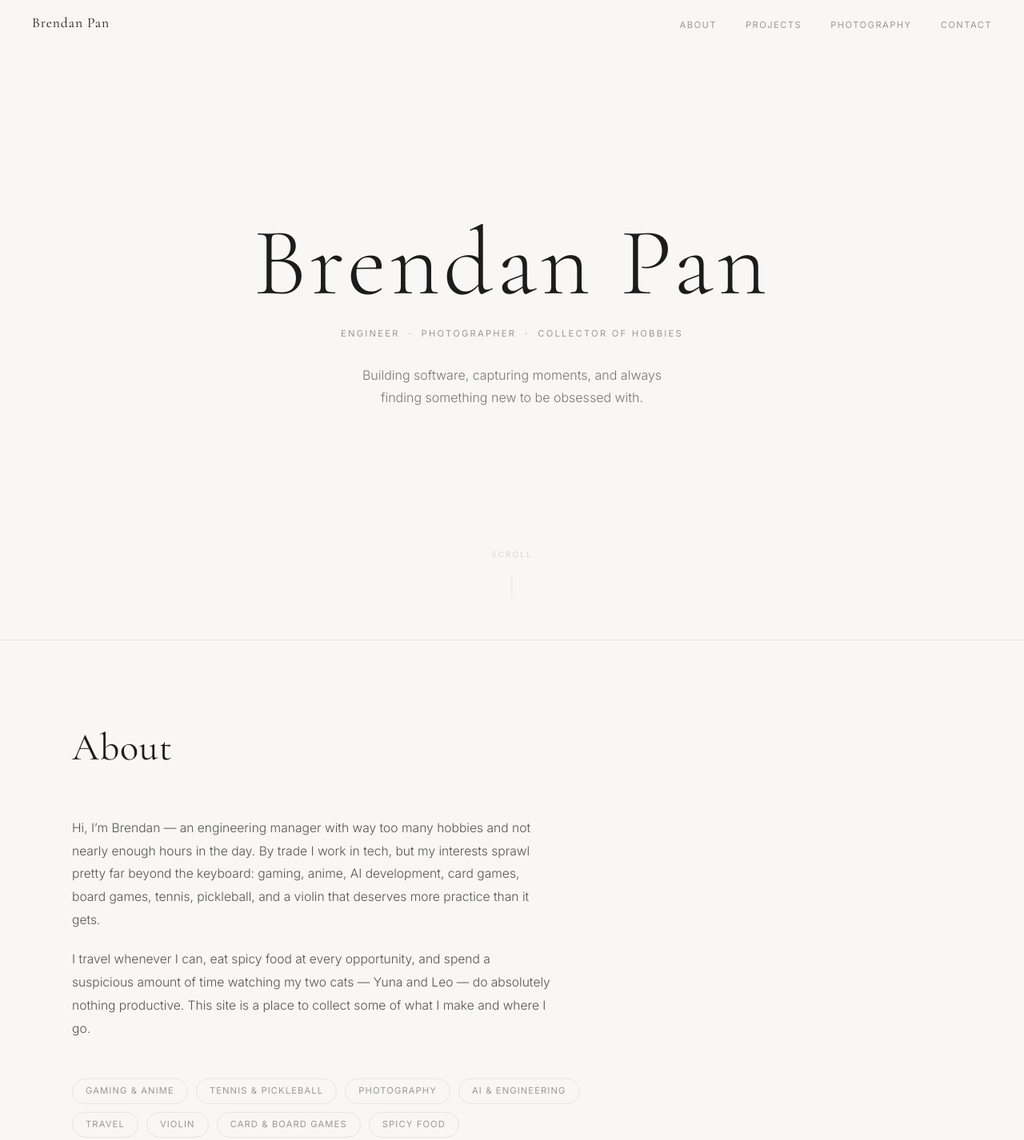
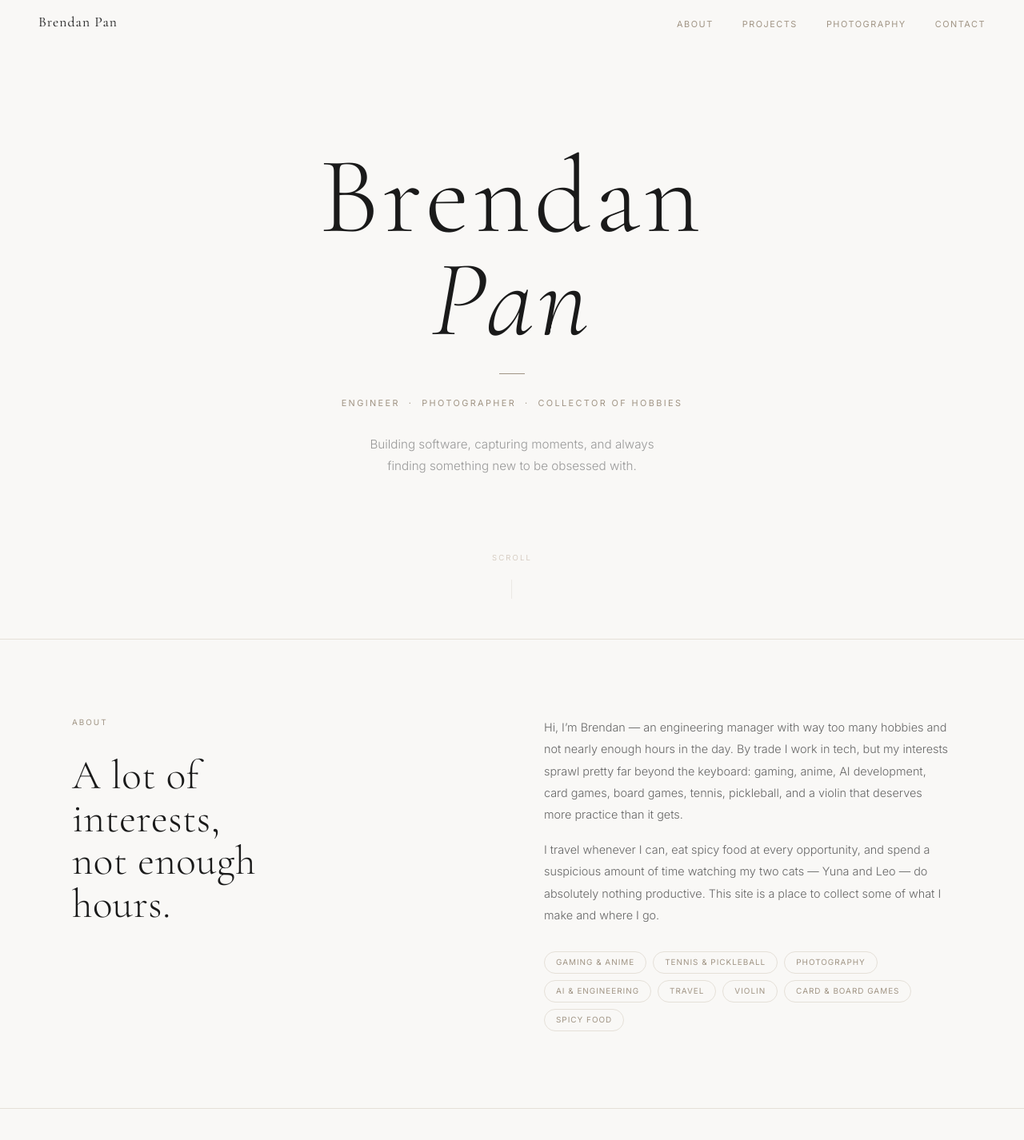
Before and after one commit to panbrendan/panbrendan.github.io, a plain HTML site: page index.html in a window 1280 px wide. Shown: the top 1426 px of the page at 80% size. Drawn offline with nearby package versions, Linux system fonts and the light colour scheme.

Commit message:
Apply Design A: warm minimal palette and two-column about layout
- Hero: italic 'Pan', horizontal rule divider, warm muted tones
- About: two-column grid with large statement h2 on left, text + chips on right
- Palette: warmer bg/border/muted colors throughout (#f9f8f6, #e5e0d8, #a09484)

Co-Authored-By: Claude Sonnet 4.6 <noreply@anthropic.com>

```diff
--- a/css/style.css
+++ b/css/style.css
@@ -5,15 +5,15 @@
 }
 
 :root {
-  --bg: #f8f7f5;
-  --text: #1c1c1c;
-  --text-muted: #999;
-  --text-light: #ccc;
-  --border: #e8e6e1;
+  --bg: #f9f8f6;
+  --text: #1a1a1a;
+  --text-muted: #a09484;
+  --text-light: #ccc0b4;
+  --border: #e5e0d8;
   --card-bg: #fff;
   --gap: 10px;
-  --radius: 4px;
-  --nav-h: 60px;
+  --radius: 2px;
+  --nav-h: 58px;
   --pad: 96px;
   --inner: 1100px;
 }
@@ -37,14 +37,14 @@ body {
   display: flex;
   align-items: center;
   justify-content: space-between;
-  padding: 0 40px;
+  padding: 0 48px;
   z-index: 100;
-  transition: background 0.3s, border-color 0.3s, backdrop-filter 0.3s;
+  transition: background 0.3s, border-color 0.3s;
   border-bottom: 1px solid transparent;
 }
 
 #nav.scrolled {
-  background: rgba(248, 247, 245, 0.9);
+  background: rgba(249, 248, 246, 0.92);
   backdrop-filter: blur(14px);
   -webkit-backdrop-filter: blur(14px);
   border-color: var(--border);
@@ -54,7 +54,7 @@ body {
   font-family: 'Cormorant Garamond', Georgia, serif;
   font-weight: 400;
   font-size: 1.1rem;
-  letter-spacing: 0.05em;
+  letter-spacing: 0.06em;
   color: var(--text);
   text-decoration: none;
   flex-shrink: 0;
@@ -67,9 +67,9 @@ body {
 }
 
 .nav-links a {
-  font-size: 0.7rem;
+  font-size: 0.68rem;
   font-weight: 400;
-  letter-spacing: 0.13em;
+  letter-spacing: 0.14em;
   text-transform: uppercase;
   color: var(--text-muted);
   text-decoration: none;
@@ -128,47 +128,60 @@ body {
   text-align: center;
   padding: var(--nav-h) 24px 80px;
   position: relative;
+  border-bottom: 1px solid var(--border);
 }
 
-.hero-content { max-width: 720px; }
+.hero-content { max-width: 700px; }
 
 .section-hero h1 {
   font-family: 'Cormorant Garamond', Georgia, serif;
   font-weight: 300;
-  font-size: clamp(3.5rem, 10vw, 7.5rem);
+  font-size: clamp(4rem, 11vw, 8.5rem);
   letter-spacing: 0.04em;
-  line-height: 1;
-  margin-bottom: 20px;
+  line-height: 0.95;
+  margin-bottom: 28px;
+}
+
+.section-hero h1 em {
+  font-style: italic;
+  font-weight: 300;
+}
+
+.hero-rule {
+  width: 32px;
+  height: 1px;
+  background: var(--text-muted);
+  margin: 0 auto 28px;
 }
 
 .hero-sub {
-  font-size: 0.7rem;
+  font-size: 0.68rem;
   font-weight: 400;
-  letter-spacing: 0.2em;
+  letter-spacing: 0.22em;
   text-transform: uppercase;
   color: var(--text-muted);
   margin-bottom: 28px;
 }
 
 .hero-desc {
-  font-size: 1rem;
+  font-size: 0.95rem;
   font-weight: 300;
-  color: #777;
-  max-width: 400px;
+  color: #999;
+  max-width: 380px;
   margin: 0 auto;
-  line-height: 1.75;
+  line-height: 1.8;
 }
 
 .hero-scroll {
   position: absolute;
-  bottom: 44px;
+  bottom: 40px;
   left: 50%;
   transform: translateX(-50%);
   display: inline-flex;
   flex-direction: column;
   align-items: center;
   gap: 10px;
-  font-size: 0.62rem;
+  font-size: 0.6rem;
   letter-spacing: 0.22em;
   text-transform: uppercase;
   color: var(--text-light);
@@ -188,15 +201,15 @@ body {
 }
 
 @keyframes scrollPulse {
-  0%, 100% { opacity: 0.3; transform: scaleY(0.6); }
-  50%       { opacity: 1;   transform: scaleY(1); }
+  0%, 100% { opacity: 0.25; transform: scaleY(0.5); }
+  50%       { opacity: 0.7;  transform: scaleY(1); }
 }
 
 /* ── Section base ────────────────────────────────────── */
 
 .section {
-  padding: var(--pad) 24px;
-  border-top: 1px solid var(--border);
+  padding: var(--pad) 48px;
+  border-bottom: 1px solid var(--border);
 }
 
 .section-inner {
@@ -204,51 +217,69 @@ body {
   margin: 0 auto;
 }
 
+.section-label {
+  font-size: 0.62rem;
+  font-weight: 400;
+  letter-spacing: 0.2em;
+  text-transform: uppercase;
+  color: var(--text-muted);
+  margin-bottom: 32px;
+}
+
 .section-title {
   font-family: 'Cormorant Garamond', Georgia, serif;
   font-weight: 400;
-  font-size: clamp(2rem, 4vw, 3rem);
+  font-size: clamp(1.8rem, 3.5vw, 2.6rem);
   letter-spacing: 0.02em;
-  margin-bottom: 48px;
+  margin-bottom: 40px;
 }
 
 /* ── About ───────────────────────────────────────────── */
 
-.about-body {
-  max-width: 600px;
-  display: flex;
-  flex-direction: column;
-  gap: 20px;
-  margin-bottom: 48px;
+.about-grid {
+  display: grid;
+  grid-template-columns: 1fr 1fr;
+  gap: 80px;
+  align-items: start;
 }
 
-.about-body p {
-  font-size: 0.975rem;
-  line-height: 1.85;
-  color: #555;
+.about-left h2 {
+  font-family: 'Cormorant Garamond', Georgia, serif;
+  font-weight: 300;
+  font-size: clamp(2.2rem, 4vw, 3.2rem);
+  line-height: 1.05;
+  letter-spacing: 0.01em;
+  color: var(--text);
 }
 
-.interest-list {
+.about-right p {
+  font-size: 0.9rem;
+  line-height: 1.9;
+  color: #666;
+  margin-bottom: 16px;
+}
+
+.chips {
   display: flex;
   flex-wrap: wrap;
-  gap: 10px;
+  gap: 8px;
   list-style: none;
-  max-width: 640px;
+  padding-top: 16px;
 }
 
-.interest-list li {
-  font-size: 0.7rem;
+.chips li {
+  font-size: 0.62rem;
   font-weight: 400;
   letter-spacing: 0.1em;
   text-transform: uppercase;
   color: var(--text-muted);
   border: 1px solid var(--border);
   border-radius: 100px;
-  padding: 6px 16px;
+  padding: 5px 14px;
   transition: border-color 0.2s, color 0.2s;
 }
 
-.interest-list li:hover {
+.chips li:hover {
   border-color: var(--text-muted);
   color: var(--text);
 }
@@ -273,22 +304,21 @@ body {
 }
 
 .project-card:hover {
-  box-shadow: 0 10px 40px rgba(0, 0, 0, 0.07);
-  transform: translateY(-3px);
+  box-shadow: 0 8px 32px rgba(0, 0, 0, 0.06);
+  transform: translateY(-2px);
 }
 
 .project-name {
   font-family: 'Cormorant Garamond', Georgia, serif;
   font-weight: 500;
   font-size: 1.3rem;
-  color: var(--text);
   letter-spacing: 0.01em;
 }
 
 .project-desc {
   font-size: 0.875rem;
   line-height: 1.75;
-  color: #666;
+  color: #777;
   flex: 1;
 }
 
@@ -299,7 +329,7 @@ body {
 }
 
 .project-tag {
-  font-size: 0.62rem;
+  font-size: 0.6rem;
   font-weight: 400;
   letter-spacing: 0.09em;
   text-transform: uppercase;
@@ -315,7 +345,7 @@ body {
 }
 
 .project-link {
-  font-size: 0.7rem;
+  font-size: 0.68rem;
   font-weight: 400;
   letter-spacing: 0.1em;
   text-transform: uppercase;
@@ -347,7 +377,7 @@ body {
   border: 1px solid var(--border);
   color: var(--text-muted);
   font-family: 'Inter', sans-serif;
-  font-size: 0.7rem;
+  font-size: 0.68rem;
   font-weight: 400;
   letter-spacing: 0.12em;
   text-transform: uppercase;
@@ -357,7 +387,7 @@ body {
   transition: background 0.18s, border-color 0.18s, color 0.18s;
 }
 
-.filter-btn:hover { border-color: var(--text); color: var(--text); }
+.filter-btn:hover { border-color: var(--text-muted); color: var(--text); }
 
 .filter-btn.active {
   background: var(--text);
@@ -385,8 +415,7 @@ body {
 }
 
 .album-count {
-  font-size: 0.7rem;
-  font-weight: 400;
+  font-size: 0.68rem;
   color: var(--text-muted);
   letter-spacing: 0.08em;
   text-transform: uppercase;
@@ -400,7 +429,7 @@ body {
 .photo-item {
   break-inside: avoid;
   margin-bottom: var(--gap);
-  border-radius: 3px;
+  border-radius: var(--radius);
   overflow: hidden;
   cursor: pointer;
   background: var(--border);
@@ -415,7 +444,7 @@ body {
 }
 
 .photo-item img.loaded { opacity: 1; }
-.photo-item:hover img { transform: scale(1.04); }
+.photo-item:hover img { transform: scale(1.03); }
 
 /* ── Contact ─────────────────────────────────────────── */
 
@@ -446,9 +475,9 @@ body {
 .contact-link:hover { padding-left: 10px; }
 
 .contact-label {
-  font-size: 0.68rem;
+  font-size: 0.65rem;
   font-weight: 400;
-  letter-spacing: 0.14em;
+  letter-spacing: 0.16em;
   text-transform: uppercase;
   color: var(--text-muted);
   width: 90px;
@@ -456,7 +485,7 @@ body {
 }
 
 .contact-value {
-  font-size: 0.925rem;
+  font-size: 0.9rem;
   font-weight: 300;
 }
 
@@ -465,7 +494,7 @@ body {
 .lightbox {
   position: fixed;
   inset: 0;
-  background: rgba(10, 10, 10, 0.96);
+  background: rgba(10, 8, 6, 0.96);
   z-index: 200;
   display: flex;
   align-items: center;
@@ -493,7 +522,7 @@ body {
   max-width: 90vw;
   max-height: 86vh;
   object-fit: contain;
-  border-radius: 2px;
+  border-radius: 1px;
   transition: opacity 0.18s;
 }
 
@@ -501,9 +530,9 @@ body {
 
 #lb-caption {
   margin-top: 14px;
-  font-size: 0.7rem;
-  color: rgba(255, 255, 255, 0.35);
-  letter-spacing: 0.14em;
+  font-size: 0.68rem;
+  color: rgba(255, 255, 255, 0.3);
+  letter-spacing: 0.16em;
   text-transform: uppercase;
 }
 
@@ -511,7 +540,7 @@ body {
   position: fixed;
   background: none;
   border: none;
-  color: rgba(255, 255, 255, 0.45);
+  color: rgba(255, 255, 255, 0.4);
   cursor: pointer;
   transition: color 0.18s;
   line-height: 1;
@@ -520,7 +549,7 @@ body {
   font-family: inherit;
 }
 
-.lb-close:hover, .lb-prev:hover, .lb-next:hover { color: #fff; }
+.lb-close:hover, .lb-prev:hover, .lb-next:hover { color: rgba(255, 255, 255, 0.9); }
 
 .lb-close { top: 20px; right: 24px; font-size: 2rem; font-weight: 200; }
 .lb-prev  { left: 20px;  top: 50%; transform: translateY(-50%); font-size: 1.75rem; }
@@ -531,10 +560,9 @@ body {
 footer {
   text-align: center;
   padding: 28px 24px;
-  border-top: 1px solid var(--border);
-  font-size: 0.7rem;
+  font-size: 0.68rem;
   color: var(--text-muted);
-  letter-spacing: 0.06em;
+  letter-spacing: 0.08em;
 }
 
 /* ── Responsive ──────────────────────────────────────── */
@@ -567,6 +595,13 @@ footer {
     pointer-events: all;
   }
 
+  .about-grid {
+    grid-template-columns: 1fr;
+    gap: 40px;
+  }
+
+  .section { padding: var(--pad) 24px; }
+
   .photo-grid { columns: 2 160px; }
 }
 
--- a/index.html
+++ b/index.html
@@ -27,7 +27,8 @@
   <!-- Hero -->
   <section id="hero" class="section-hero">
     <div class="hero-content">
-      <h1>Brendan Pan</h1>
+      <h1>Brendan<br><em>Pan</em></h1>
+      <div class="hero-rule"></div>
       <p class="hero-sub">Engineer &nbsp;&middot;&nbsp; Photographer &nbsp;&middot;&nbsp; Collector of Hobbies</p>
       <p class="hero-desc">Building software, capturing moments, and always finding something new to be obsessed with.</p>
     </div>
@@ -37,12 +38,15 @@
   <!-- About -->
   <section id="about" class="section section-about">
     <div class="section-inner">
-      <h2 class="section-title">About</h2>
-      <div class="about-body">
+      <div class="about-grid">
+        <div class="about-left">
+          <p class="section-label">About</p>
+          <h2>A lot of<br>interests,<br>not enough<br>hours.</h2>
+        </div>
+        <div class="about-right">
           <p>Hi, I&rsquo;m Brendan &mdash; an engineering manager with way too many hobbies and not nearly enough hours in the day. By trade I work in tech, but my interests sprawl pretty far beyond the keyboard: gaming, anime, AI development, card games, board games, tennis, pickleball, and a violin that deserves more practice than it gets.</p>
           <p>I travel whenever I can, eat spicy food at every opportunity, and spend a suspicious amount of time watching my two cats &mdash; Yuna and Leo &mdash; do absolutely nothing productive. This site is a place to collect some of what I make and where I go.</p>
-      </div>
-      <ul class="interest-list">
+          <ul class="chips">
             <li>Gaming &amp; Anime</li>
             <li>Tennis &amp; Pickleball</li>
             <li>Photography</li>
@@ -52,6 +56,8 @@
             <li>Card &amp; Board Games</li>
             <li>Spicy Food</li>
           </ul>
+        </div>
+      </div>
     </div>
   </section>
 
```
Lines whose indentation alone changed are shown as unchanged.
